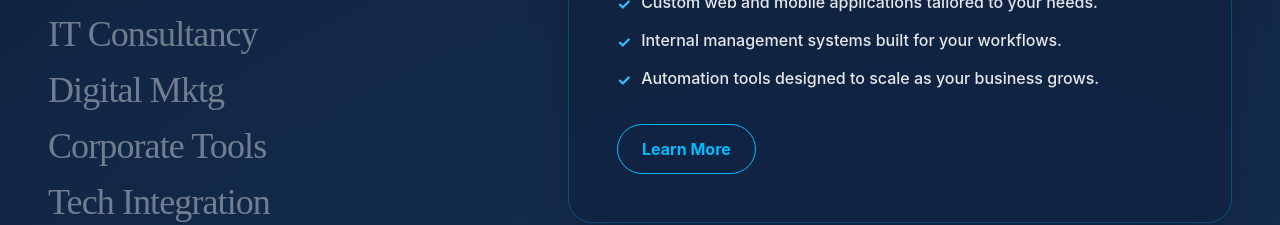
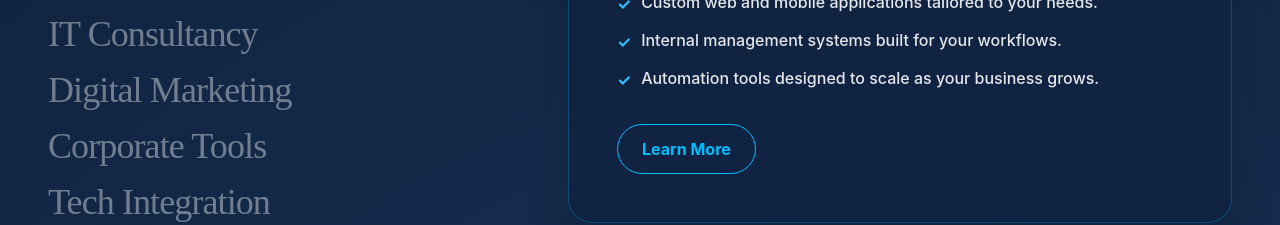
Before and after one commit to OxilGisa12/Novelty-works, a React (Vite) app: page / in a window 1280 px wide. Shown: the part 1138-1363 px from the top of the page. Built offline with nearby package versions, Linux system fonts and the light colour scheme.

Commit message:
on marketing

```diff
--- a/src/components/InteractiveFeature.tsx
+++ b/src/components/InteractiveFeature.tsx
@@ -36,7 +36,7 @@ const features = [
   },
   {
     id: 'digital-marketing',
-    title: 'Digital Mktg',
+    title: 'Digital Marketing',
     headline: 'Online Visibility & Marketing',
     bullets: [
       'Search engine optimization (SEO) to rank higher.',
```
